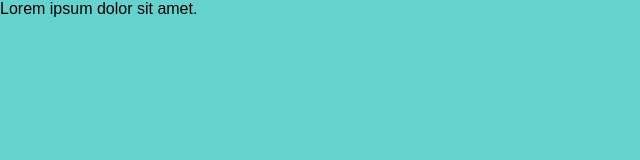
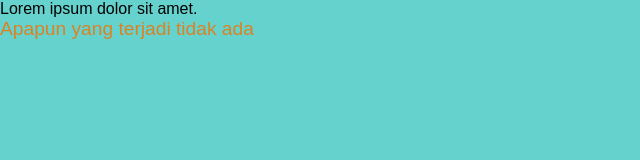
Before and after one commit to habibmrizki/FGO23-WEEK3-DAY1, a plain HTML site: page relativePath.html in a window 1280 px wide. Shown: the whole page, without its empty margins (0-640 px from the left). Drawn offline with Linux system fonts and the light colour scheme; a web font is replaced by a local one.

Commit message:
Task 11: change text size and color using external CSS

```diff
--- a/relativePath.css
+++ b/relativePath.css
@@ -15,3 +15,8 @@ body {
   font-family: sans-serif, Montserrat;
   background-color: var(--color1);
 }
+
+.paragraph > p {
+  font-size: 1.2rem;
+  color: var(--color2);
+}
--- a/relativePath.html
+++ b/relativePath.html
@@ -23,6 +23,9 @@
     <body>
       <!-- Soal No. 8 -->
       <p>Lorem ipsum dolor sit amet.</p>
+      <div class="paragraph">
+        <p>Apapun yang terjadi tidak ada</p>
+      </div>
     </body>
   </main>
 </html>
```
